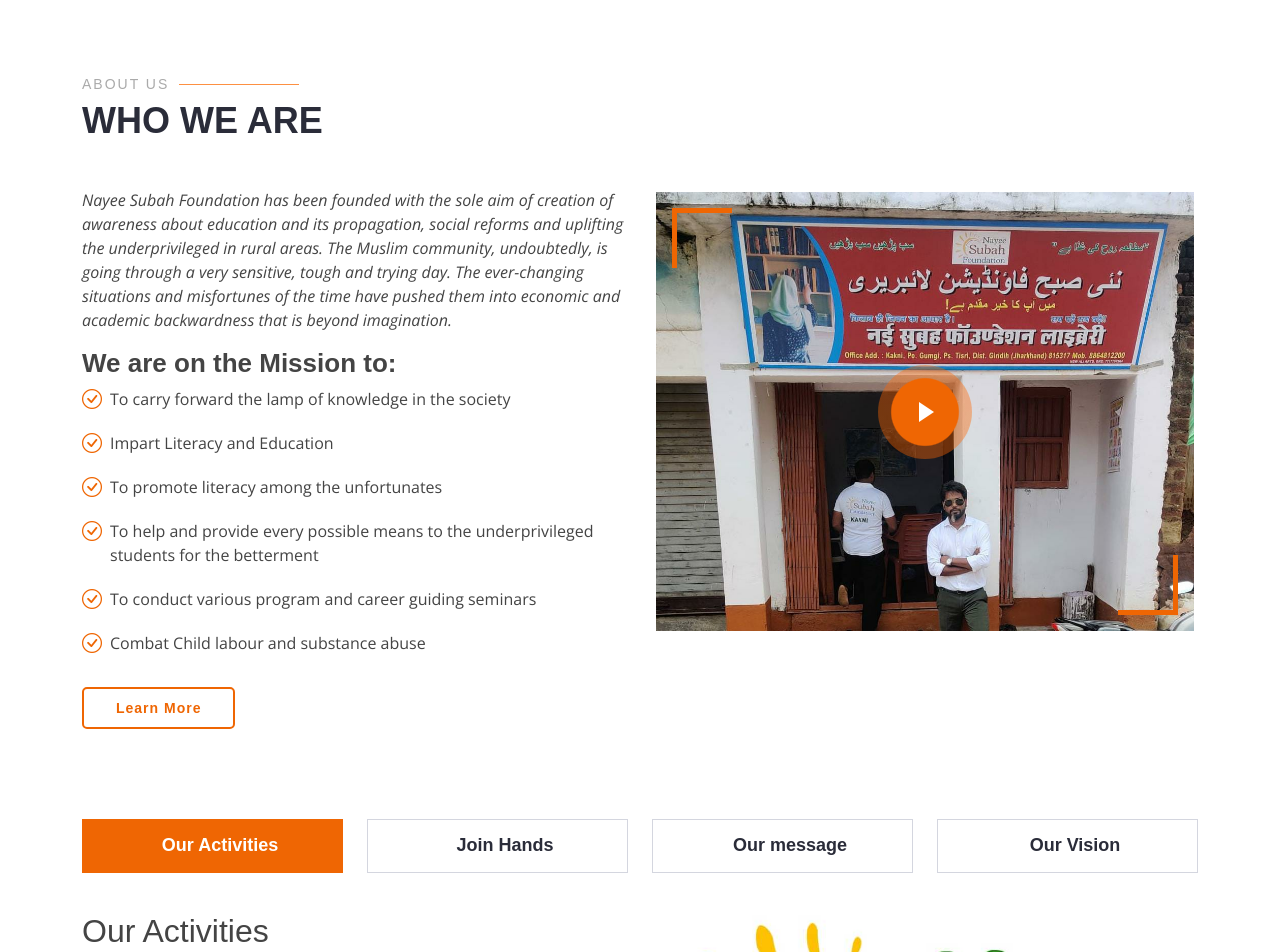
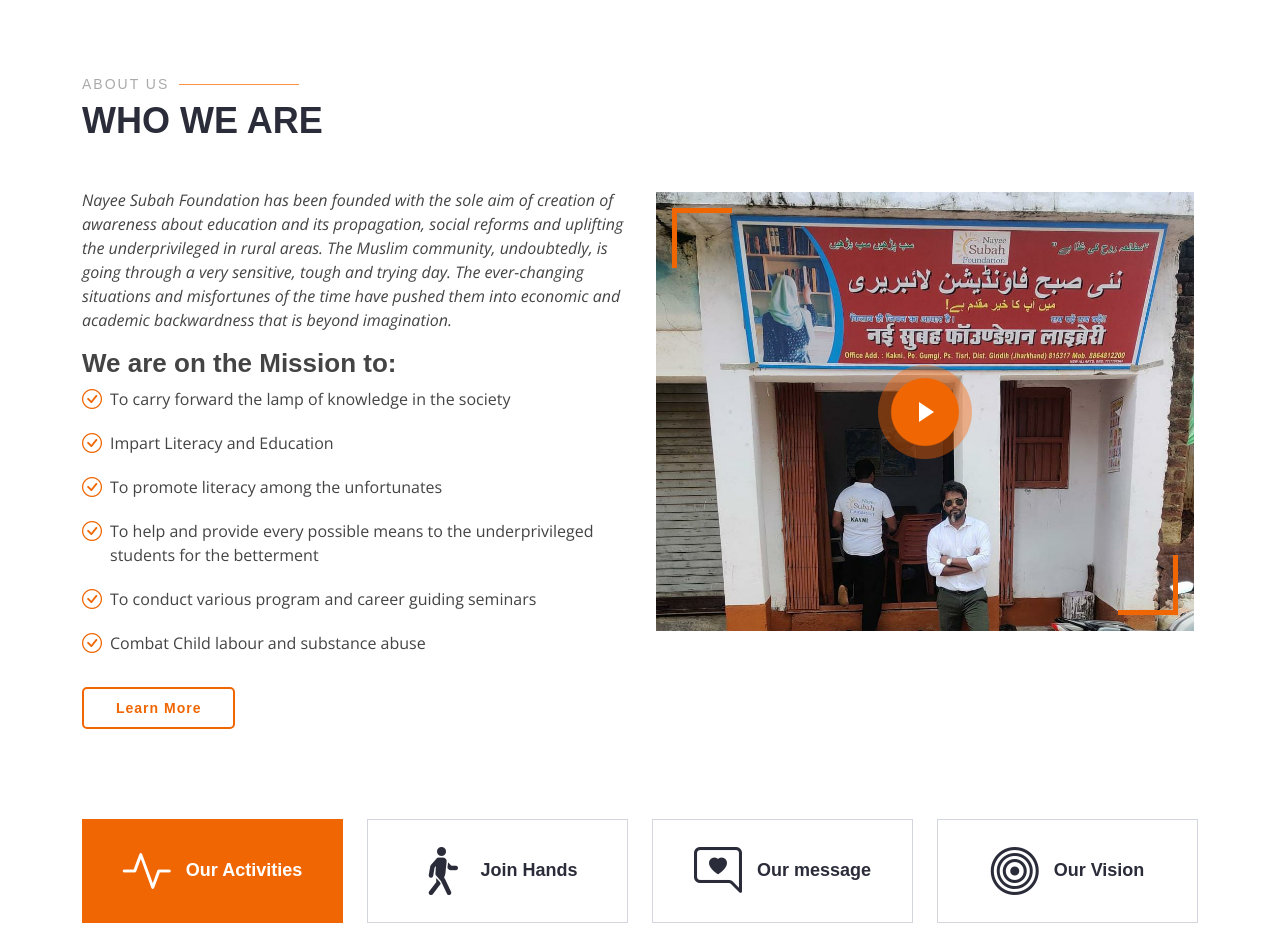
Before and after one commit to nayeesubah/nayeesubah.github.io, a Nuxt app: page / in a window 1280 px wide. Shown: the top 952 px of the page. Built offline with nearby package versions, Linux system fonts and the light colour scheme.

Commit message:
NSF01, Add icon in tab

```diff
--- a/views/sections/FeaturesView.vue
+++ b/views/sections/FeaturesView.vue
@@ -6,25 +6,25 @@
         <ul class="nav nav-tabs row d-flex">
           <li class="nav-item col-3" data-aos="zoom-in">
             <a class="nav-link active show" data-bs-toggle="tab" href="#tab-1">
-              <i class="ri-gps-line"></i>
+              <i class="bi bi-activity"></i>
               <h4 class="d-none d-lg-block">Our Activities</h4>
             </a>
           </li>
           <li class="nav-item col-3" data-aos="zoom-in" data-aos-delay="100">
             <a class="nav-link" data-bs-toggle="tab" href="#tab-2">
-              <i class="ri-body-scan-line"></i>
+              <i class="bi bi-person-walking"></i>
               <h4 class="d-none d-lg-block">Join Hands</h4>
             </a>
           </li>
           <li class="nav-item col-3" data-aos="zoom-in" data-aos-delay="200">
             <a class="nav-link" data-bs-toggle="tab" href="#tab-3">
-              <i class="ri-sun-line"></i>
+              <i class="bi bi-chat-right-heart"></i>
               <h4 class="d-none d-lg-block">Our message</h4>
             </a>
           </li>
           <li class="nav-item col-3" data-aos="zoom-in" data-aos-delay="300">
             <a class="nav-link" data-bs-toggle="tab" href="#tab-4">
-              <i class="ri-store-line"></i>
+              <i class="bi bi-bullseye"></i>
               <h4 class="d-none d-lg-block">Our Vision</h4>
             </a>
           </li>
```
